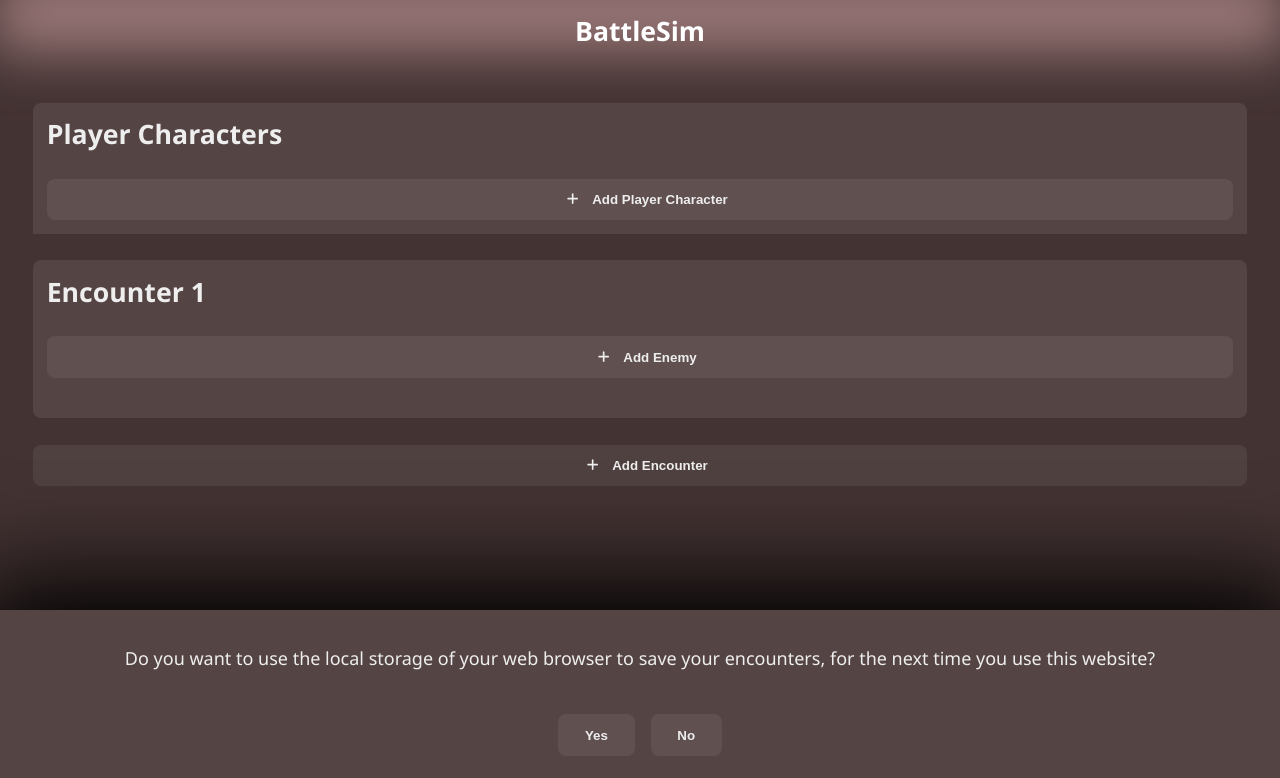
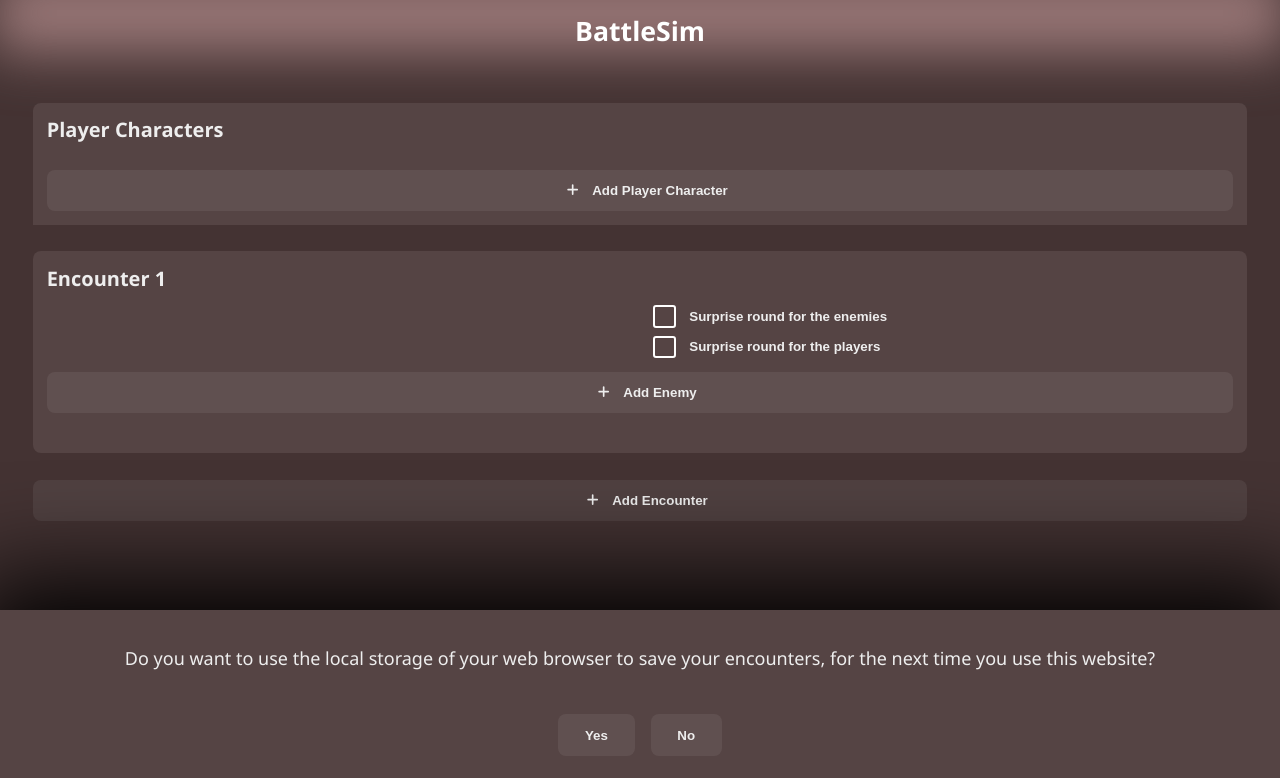
Before and after one commit to Trekiros/battleSim, a Next.js app: page / in a window 1280 px wide. Shown: the top 778 px of the page. Built offline with nearby package versions, Linux system fonts and the light colour scheme.

Commit message:
fixed heal display bug & added encounter settings

```diff
--- a/src/components/creatureForm/actionForm.tsx
+++ b/src/components/creatureForm/actionForm.tsx
@@ -18,7 +18,7 @@ type Options<T> = { value: T, label: string}[]
 
 const FreqOptions: Options<Frequency> = [
     { value: 'at will', label: 'At will' },
-    { value: '1/fight', label: '1/encounter' },
+    { value: '1/fight', label: '1/short rest' },
     { value: '1/day', label: '1/day' },
 ]
 
--- a/src/components/simulation/encounterForm.module.scss
+++ b/src/components/simulation/encounterForm.module.scss
@@ -27,13 +27,20 @@
         }
     }
 
+    .formBody {
+        display: grid;
+        grid-template-columns: 1fr 1fr;
+        @media (width < 600px) { grid-template-columns: 1fr }
+    }
+
     .creatures {
         margin: 1em 0;
-        display: flex;
-        flex-direction: column;
         gap: 8px;
+        display: grid;
 
         .creature {
+            flex: 1 1 0;
+
             padding: 8px 1em;
             display: flex;
             flex-direction: row;
@@ -60,4 +67,11 @@
             }
         }
     }
+
+    .encounterSettings {
+        padding: 1em 0;
+        display: flex;
+        flex-direction: column;
+        gap: 8px;
+    }
 }
--- a/src/components/simulation/encounterForm.tsx
+++ b/src/components/simulation/encounterForm.tsx
@@ -5,43 +5,44 @@ import { FontAwesomeIcon } from "@fortawesome/react-fontawesome"
 import { faPen, faPlus, faTrash } from "@fortawesome/free-solid-svg-icons"
 import CreatureForm from "./../creatureForm/creatureForm"
 import { clone } from "../../model/utils"
+import Checkbox from "../utils/checkbox"
 
 type PropType = {
     mode: 'player'|'monster',
-    creatures: Creature[],
-    onCreaturesUpdate: (newValue: Creature[]) => void,
-
+    encounter: Encounter,
+    onUpdate: (newValue: Encounter) => void,
     onDelete?: () => void,
-
-    playersSurprised?: boolean,
-    togglePlayersSurprised?: () => void,
-    monstersSurprised?: boolean,
-    toggleMonstersSurprised?: () => void,
 }
 
-const EncounterForm:FC<PropType> = ({ mode, creatures, onCreaturesUpdate, onDelete }) => {
+const EncounterForm:FC<PropType> = ({ mode, encounter, onUpdate, onDelete }) => {
     const [updating, setUpdating] = useState<number | null>(null)
     const [creating, setCreating] = useState(false)
 
     function createCreature(creature: Creature) {
-        const creaturesClone = clone(creatures)
-        creaturesClone.push(creature)
-        onCreaturesUpdate(creaturesClone)
+        const encounterClone = clone(encounter)
+        encounterClone.monsters.push(creature)
+        onUpdate(encounterClone)
         setCreating(false)
     }
 
     function updateCreature(index: number, newValue: Creature) {
-        const creaturesClone = clone(creatures)
-        creaturesClone[index] = newValue
-        onCreaturesUpdate(creaturesClone)
+        const encounterClone = clone(encounter)
+        encounterClone.monsters[index] = newValue
+        onUpdate(encounterClone)
         setUpdating(null)
     }
 
     function deleteCreature(index: number) {
-        const creaturesClone = clone(creatures)
-        creaturesClone.splice(index, 1)
-        onCreaturesUpdate(creaturesClone)
+        const encounterClone = clone(encounter)
+        encounterClone.monsters.splice(index, 1)
+        onUpdate(encounterClone)
         setUpdating(null)
+    }
+
+    function update(callback: (encounterClone: Encounter) => void) {
+        const encounterClone = clone(encounter)
+        callback(encounterClone)
+        onUpdate(encounterClone)
     }
 
     return (
@@ -53,12 +54,13 @@ const EncounterForm:FC<PropType> = ({ mode, creatures, onCreaturesUpdate, onDele
                     </button>
                 )}
 
-                <h1 className={`${styles.header} ${(mode === "player") ? styles.player : styles.monster}`}>
+                <h2 className={`${styles.header} ${(mode === "player") ? styles.player : styles.monster}`}>
                     { (mode === 'player') ? 'Player Characters' : 'Encounter' }
-                </h1>
+                </h2>
 
+                <div className={styles.formBody}>
                     <div className={styles.creatures}>
-                    { creatures.map((creature, index) => (
+                        { encounter.monsters.map((creature, index) => (
                             <div key={creature.id} className={styles.creature}>
                                 <span className={styles.name}>{creature.name}</span>
                                 <span className={styles.countLabel} >Count:</span>
@@ -74,6 +76,22 @@ const EncounterForm:FC<PropType> = ({ mode, creatures, onCreaturesUpdate, onDele
                             </div>
                         )) }
                     </div>
+                    { mode === 'player' ? null : (
+                        <div className={styles.encounterSettings}>
+                            <Checkbox value={!!encounter.playersSurprised} onToggle={() => update(e => { e.playersSurprised = !e.playersSurprised })}>
+                                Surprise round for the enemies
+                            </Checkbox>
+                            <Checkbox value={!!encounter.monstersSurprised} onToggle={() => update(e => { e.monstersSurprised = !e.monstersSurprised })}>
+                                Surprise round for the players
+                            </Checkbox>
+                            { !onDelete ? null : (
+                                <Checkbox value={!!encounter.shortRest} onToggle={() => update(e => { e.shortRest = !e.shortRest })}>
+                                    The players get a short rest
+                                </Checkbox>
+                            )}
+                        </div>
+                    )}
+                </div>
 
                 <button className={styles.addCreatureBtn} onClick={() => setCreating(true)}>
                     <FontAwesomeIcon icon={faPlus} />
@@ -84,7 +102,7 @@ const EncounterForm:FC<PropType> = ({ mode, creatures, onCreaturesUpdate, onDele
             { (updating === null) ? null : (
                 <CreatureForm
                     initialMode={mode}
-                    initialValue={creatures[updating]}
+                    initialValue={encounter.monsters[updating]}
                     onCancel={() => setUpdating(null)}
                     onSubmit={(newValue) => updateCreature(updating, newValue)}
                     onDelete={() => deleteCreature(updating)}
--- a/src/components/simulation/simulation.tsx
+++ b/src/components/simulation/simulation.tsx
@@ -56,23 +56,17 @@ const Simulation:FC<PropType> = ({}) => {
 
             <EncounterForm
                 mode='player'
-                creatures={players}
-                onCreaturesUpdate={(newValue) => setPlayers(newValue)}
+                encounter={{ monsters: players }}
+                onUpdate={(newValue) => setPlayers(newValue.monsters)}
             />
 
             { encounters.map((encounter, index) => (
                 <div className={styles.encounter} key={index}>
                     <EncounterForm
                         mode='monster'
-                        creatures={encounter.monsters}
-                        onCreaturesUpdate={(monsters) => updateEncounter(index, {...encounter, monsters})}
+                        encounter={encounter}
+                        onUpdate={(newValue) => updateEncounter(index, newValue)}
                         onDelete={(index > 0) ? () => deleteEncounter(index) : undefined}
-
-                        playersSurprised={encounter.playersSurprised}
-                        togglePlayersSurprised={() => updateEncounter(index, {...encounter, playersSurprised: !encounter.playersSurprised})}
-
-                        monstersSurprised={encounter.monstersSurprised}
-                        toggleMonstersSurprised={() => updateEncounter(index, {...encounter, monstersSurprised: !encounter.monstersSurprised})}
                     />
                     { (!simulationResults[index] ? null : (
                         <EncounterResult value={simulationResults[index]} />
--- a/src/components/utils/checkbox.module.scss
+++ b/src/components/utils/checkbox.module.scss
@@ -9,6 +9,7 @@
 
     svg {
         border: 2px solid white;
+        border-radius: 3px;
         padding: 0.2em;
         transition: color 0.1s;
     }
--- a/src/model/model.ts
+++ b/src/model/model.ts
@@ -119,8 +119,9 @@ const RoundSchema = z.object({
 
 export const EncounterSchema = z.object({
     monsters: TeamSchema,
-    playersSurprised: z.boolean(),
-    monstersSurprised: z.boolean(),
+    playersSurprised: z.boolean().optional(),
+    monstersSurprised: z.boolean().optional(),
+    shortRest: z.boolean().optional(),
 })
 
 const EncounterResultSchema = z.array(RoundSchema)
```
Also changed, not shown: src/model/simulation.ts (+19 -10 lines). Lines whose indentation alone changed are shown as unchanged.
